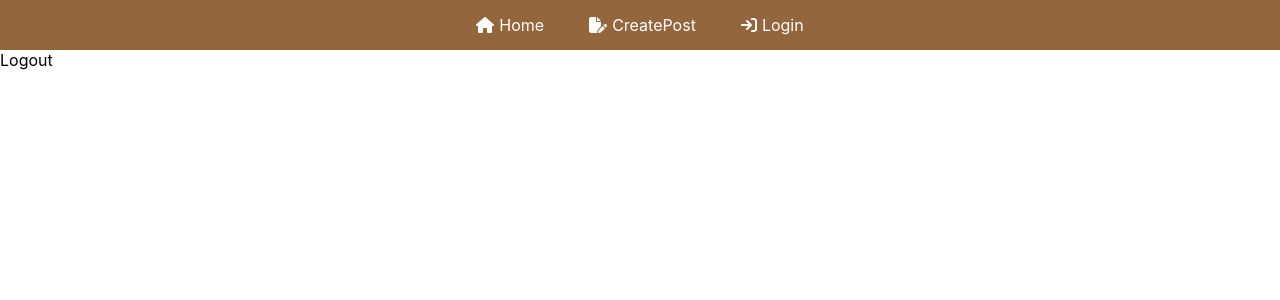
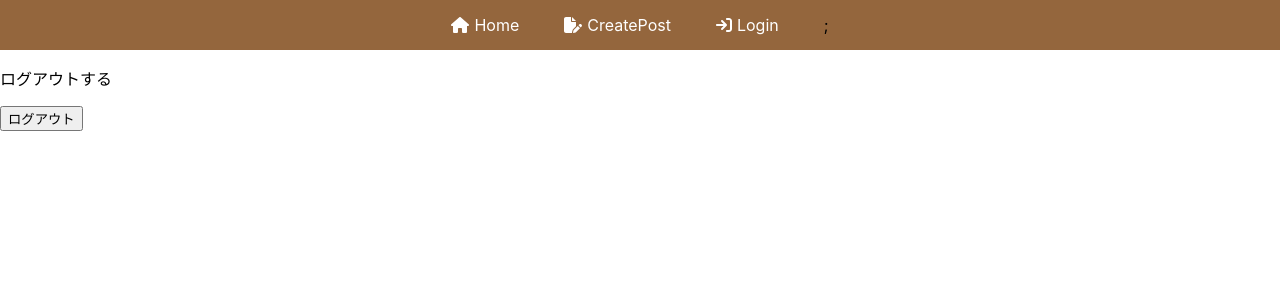
Before and after one commit to sorakawa101/blog-app, a React (Create React App) app: page /logout in a window 1280 px wide. Shown: the top 300 px of the page. Built offline with nearby package versions, Linux system fonts and the light colour scheme; no server answers.

Commit message:
ログイン・ログアウトの実装完了

```diff
--- a/src/App.js
+++ b/src/App.js
@@ -12,12 +12,12 @@
 
   return (
     <Router>
-      <Navbar />
+      <Navbar isAuth={isAuth} />
       <Routes>
         <Route path="/" element={<Home />}></Route>
         <Route path="/createpost" element={<CreatePost />}></Route>
         <Route path="/login" element={<Login setIsAuth={setIsAuth} />}></Route>
-        <Route path="/logout" element={<Logout />}></Route>
+        <Route path="/logout" element={<Logout setIsAuth={setIsAuth} />}></Route>
       </Routes>
     </Router>
   );
--- a/src/components/Login.js
+++ b/src/components/Login.js
@@ -21,4 +21,4 @@
     )
 }
 
-export default Login
+export default Login;
--- a/src/components/Logout.js
+++ b/src/components/Logout.js
@@ -1,9 +1,24 @@
+import { signOut } from 'firebase/auth';
 import React from 'react';
+import { auth } from "../firebase";
+import { useNavigate } from 'react-router-dom';
 
-const Logout = () => {
+const Logout = ({ setIsAuth }) => {
+    const navigate = useNavigate();
+    const logOut = () => {
+        // ログアウト
+        signOut(auth).then(() => {
+            localStorage.clear();
+            setIsAuth(false);
+            navigate("login");
+        });
+    };
     return (
-        <div>Logout</div>
+        <div>
+            <p>ログアウトする</p>
+            <button onClick={logOut}>ログアウト</button>
+        </div>
     )
 }
 
-export default Logout
+export default Logout;
--- a/src/components/Navbar.js
+++ b/src/components/Navbar.js
@@ -4,14 +4,18 @@
 import { FontAwesomeIcon } from '@fortawesome/react-fontawesome'
 import { faHouse, faFilePen, faArrowRightToBracket } from '@fortawesome/free-solid-svg-icons'
 
-const Navbar = () => {
+const Navbar = ({ isAuth }) => {
     return (
         <nav>
             <Link to="/"><FontAwesomeIcon icon={faHouse} />Home</Link>
             <Link to="/createpost"><FontAwesomeIcon icon={faFilePen} />CreatePost</Link>
-            <Link to="/login"><FontAwesomeIcon icon={faArrowRightToBracket} />Login</Link>
+            {
+            !isAuth
+            ? <Link to="/login"><FontAwesomeIcon icon={faArrowRightToBracket} />Login</Link>
+            : <Link to="/logout"><FontAwesomeIcon icon={faArrowRightToBracket} />Logout</Link>
+            };
         </nav>
-    )
-}
+    );
+};
 
 export default Navbar
```
